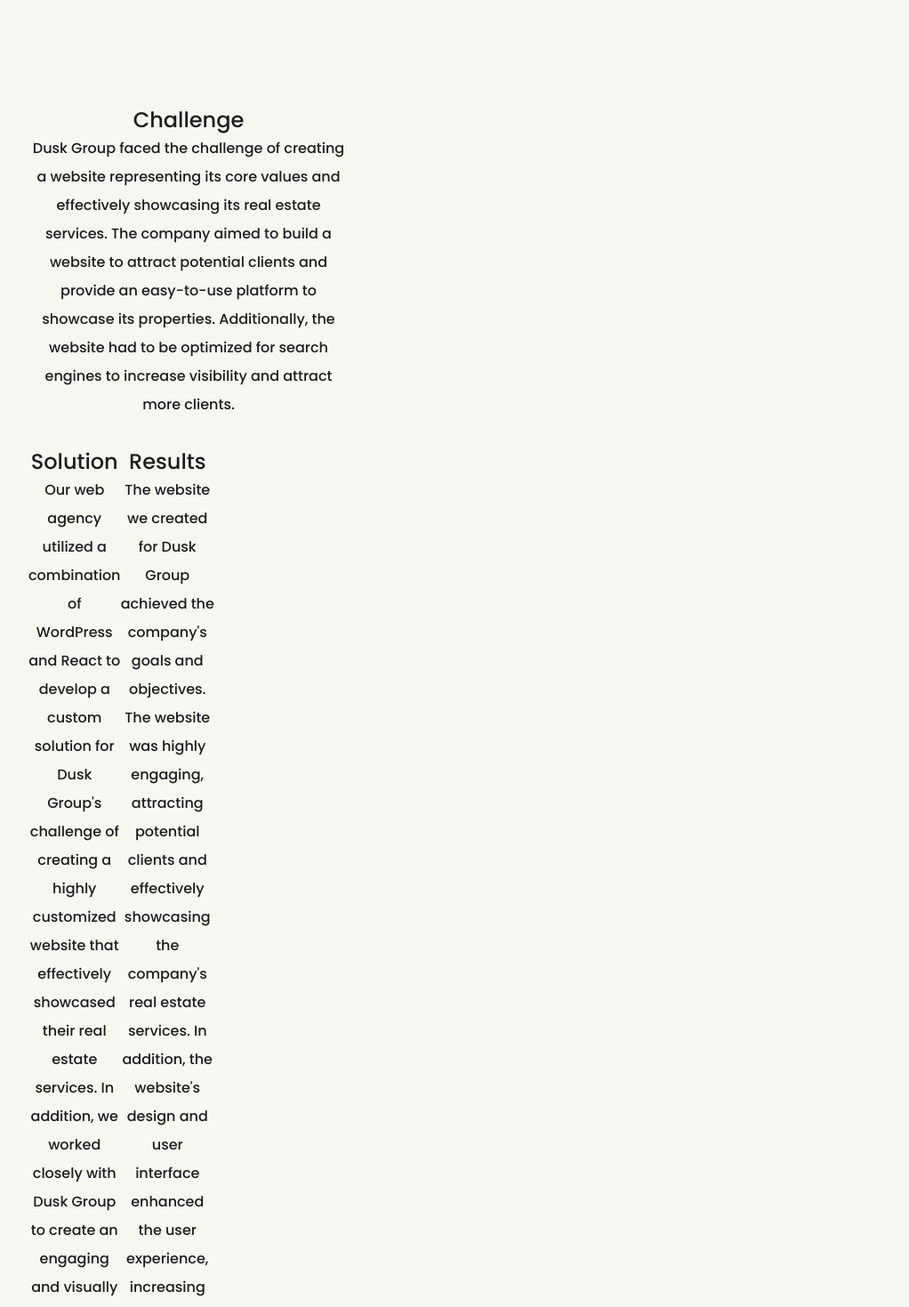
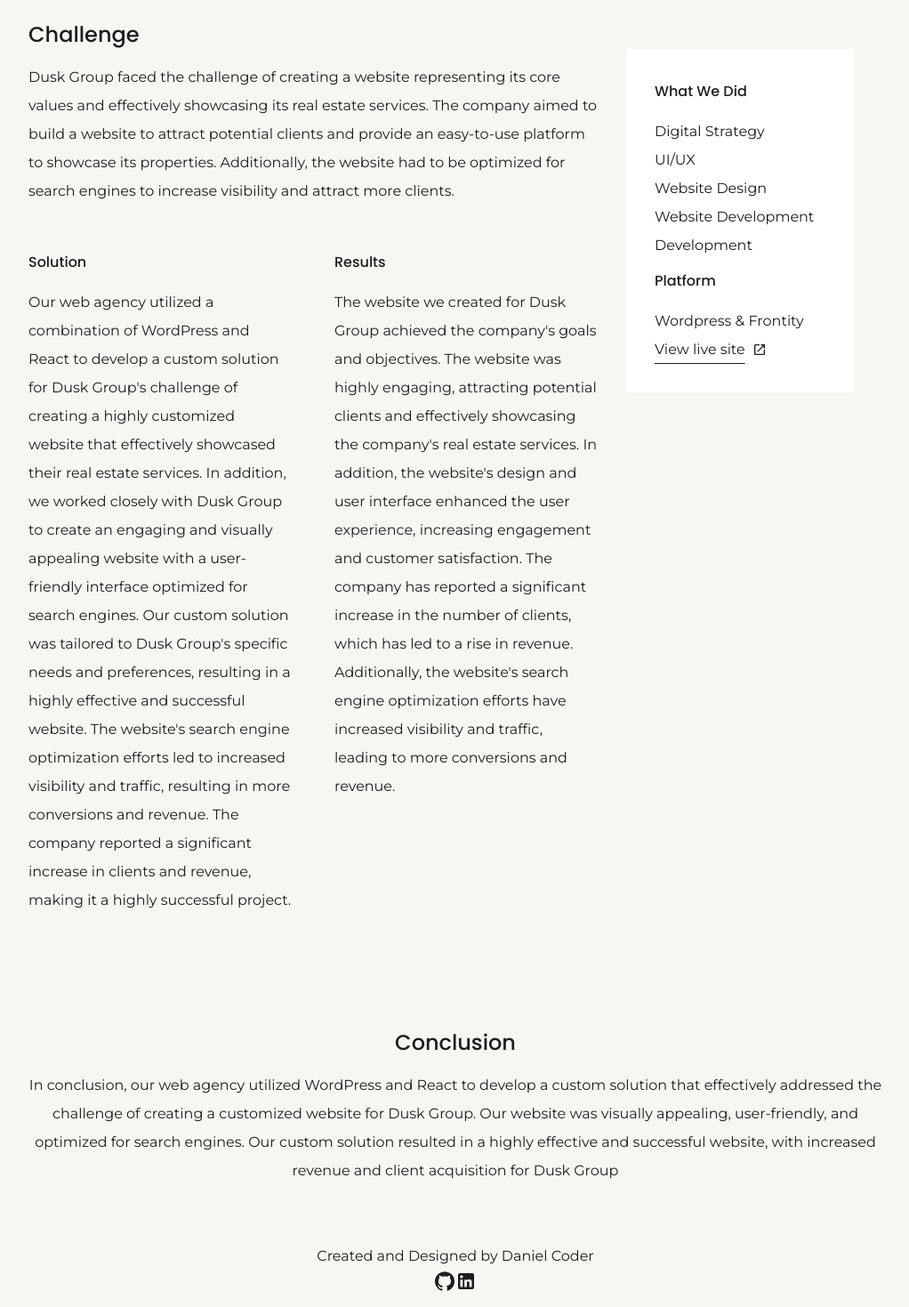
Before and after one commit to danielcoder93/my-portfolio, a Next.js app: page /Dusk in a window 1280 px wide. Shown: the part 500-1969 px from the top of the page at 89% size, without its empty margins (128-1150 px from the left). Built offline with nearby package versions, Linux system fonts and the light colour scheme.

Commit message:
feat: individual project page

```diff
--- a/components/Footer.tsx
+++ b/components/Footer.tsx
@@ -1,9 +1,6 @@
 import styles from "../styles/Footer.module.scss";
-import {
-  AiFillGithub,
-  AiFillLinkedin,
-  AiOutlineCodeSandbox,
-} from "react-icons/ai";
+import LinkedInIcon from "@mui/icons-material/LinkedIn";
+import GitHubIcon from "@mui/icons-material/GitHub";
 const Footer = () => {
   return (
     <footer>
@@ -12,13 +9,10 @@
       </div>
       <nav className={styles.footerRow}>
         <a>
-          <AiFillGithub />
+          <GitHubIcon />
         </a>
         <a>
-          <AiFillLinkedin />
-        </a>
-        <a>
-          <AiOutlineCodeSandbox />
+          <LinkedInIcon />
         </a>
       </nav>
     </footer>
--- a/components/Hero.tsx
+++ b/components/Hero.tsx
@@ -39,7 +39,7 @@
             respect it deserves.
           </h3>
           <div>
-            <Button size="large" color="primary" variant="contained">
+            <Button size="large" variant="contained" className={classes.button}>
               VIEW MY WORK
             </Button>
           </div>
--- a/components/SectionHowWork.tsx
+++ b/components/SectionHowWork.tsx
@@ -4,7 +4,7 @@
 import AccordionDetails from "@mui/material/AccordionDetails";
 import classes from "../styles/SectionHowWork.module.scss";
 import Typography from "@mui/material/Typography";
-import ExpandMoreIcon from "@mui/icons-material/ExpandMore";
+import ExpandMoreIcon from '@mui/icons-material/ExpandMore';
 import * as React from "react";
 
 import MuiAccordionSummary from "@mui/material/AccordionSummary";
--- a/package.json
+++ b/package.json
@@ -27,7 +27,6 @@
     "react": "18.2.0",
     "react-dom": "18.2.0",
     "react-hook-form": "^7.42.1",
-    "react-icons": "^4.6.0",
     "react-material-ui-carousel": "^3.4.2",
     "sass": "^1.56.1",
     "typescript": "4.9.3",
--- a/pages/Dusk.tsx
+++ b/pages/Dusk.tsx
@@ -2,21 +2,15 @@
 import classes from "../styles/SectionHowWork.module.scss";
 import { Grid } from "@mui/material";
 import clsx from "clsx";
-import Dusks from "../styles/Dusks.module.scss";
-import Page from "../styles/Page.module.scss";
 import Section from "../components/Section";
+import LaunchIcon from "@mui/icons-material/Launch";
+
 function Dusk() {
   return (
-    <div
-      style={{
-        display: "flex",
-        flexDirection: "column",
-        alignItems: "center",
-      }}
-    >
+    <>
       <Section bg="light">
         <h1 className={classes.paddingBtm}>Dusk</h1>
-        <h3 className={classes.textCenter}>
+        <p className={classes.textCenter}>
           Dusk Group is an innovative real estate company founded by Uriel
           Setareh and Kevin Darouvar in 2022. The company provides real estate
           services to individuals, family offices, corporations, and
@@ -27,76 +21,116 @@
           attention, regardless of deal size. The company approached our web
           agency with the challenge of creating a website that effectively
           showcased its services and values to its clients
-        </h3>
+        </p>
       </Section>
 
-      <Section bg="light" className={Dusks.container}>
-        <div className={Dusks.header}>
-          <h2 className={clsx(classes.textCenter, classes.paddingBottom)}>
-            Challenge
-          </h2>
-
-          <h3 className={clsx(classes.textCenter, classes.paddingBtm)}>
-            Dusk Group faced the challenge of creating a website representing
-            its core values and effectively showcasing its real estate services.
-            The company aimed to build a website to attract potential clients
-            and provide an easy-to-use platform to showcase its properties.
-            Additionally, the website had to be optimized for search engines to
-            increase visibility and attract more clients.
-          </h3>
-        </div>
-        <div className={Dusks.main1}>
-          <h2 className={clsx(classes.paddingBottom, classes.textCenter)}>
-            Solution
-          </h2>
-          <h3 className={classes.textCenter}>
-            Our web agency utilized a combination of WordPress and React to
-            develop a custom solution for Dusk Group&apos;s challenge of
-            creating a highly customized website that effectively showcased
-            their real estate services. In addition, we worked closely with Dusk
-            Group to create an engaging and visually appealing website with a
-            user-friendly interface optimized for search engines. Our custom
-            solution was tailored to Dusk Group&apos;s specific needs and
-            preferences, resulting in a highly effective and successful website.
-            The website&apos;s search engine optimization efforts led to
-            increased visibility and traffic, resulting in more conversions and
-            revenue. The company reported a significant increase in clients and
+      <Section bg="light">
+        <Grid container rowSpacing={1}>
+          {/* Right side */}
+          <Grid item xs={12} md={8}>
+            <Grid container spacing={6}>
+              <Grid item xs={12}>
+                <h2>Challenge</h2>
+                <p>
+                  Dusk Group faced the challenge of creating a website
+                  representing its core values and effectively showcasing its
+                  real estate services. The company aimed to build a website to
+                  attract potential clients and provide an easy-to-use platform
+                  to showcase its properties. Additionally, the website had to
+                  be optimized for search engines to increase visibility and
+                  attract more clients.
+                </p>
+              </Grid>
+              <Grid item xs={12} md={6}>
+                <h3>Solution</h3>
+                <p>
+                  Our web agency utilized a combination of WordPress and React
+                  to develop a custom solution for Dusk Group&apos;s challenge
+                  of creating a highly customized website that effectively
+                  showcased their real estate services. In addition, we worked
+                  closely with Dusk Group to create an engaging and visually
+                  appealing website with a user-friendly interface optimized for
+                  search engines. Our custom solution was tailored to Dusk
+                  Group&apos;s specific needs and preferences, resulting in a
+                  highly effective and successful website. The website&apos;s
+                  search engine optimization efforts led to increased visibility
+                  and traffic, resulting in more conversions and revenue. The
+                  company reported a significant increase in clients and
                   revenue, making it a highly successful project.
-          </h3>
-        </div>
-        <div className={Dusks.main2}>
-          <h2 className={clsx(classes.paddingBottom, classes.textCenter)}>
-            Results
-          </h2>
-          <h3 className={classes.textCenter}>
-            The website we created for Dusk Group achieved the company&apos;s
-            goals and objectives. The website was highly engaging, attracting
-            potential clients and effectively showcasing the company&apos;s real
-            estate services. In addition, the website&apos;s design and user
-            interface enhanced the user experience, increasing engagement and
+                </p>
+              </Grid>
+              <Grid item xs={12} md={6}>
+                <h3>Results</h3>
+                <p>
+                  The website we created for Dusk Group achieved the
+                  company&apos;s goals and objectives. The website was highly
+                  engaging, attracting potential clients and effectively
+                  showcasing the company&apos;s real estate services. In
+                  addition, the website&apos;s design and user interface
+                  enhanced the user experience, increasing engagement and
                   customer satisfaction. The company has reported a significant
                   increase in the number of clients, which has led to a rise in
-            revenue. Additionally, the website&apos;s search engine optimization
-            efforts have increased visibility and traffic, leading to more
-            conversions and revenue.
-          </h3>
+                  revenue. Additionally, the website&apos;s search engine
+                  optimization efforts have increased visibility and traffic,
+                  leading to more conversions and revenue.
+                </p>
+              </Grid>
+            </Grid>
+          </Grid>
+          {/* Left side */}
+          <Grid item xs={12} md={4}>
+            <div
+              style={{
+                margin: "2rem",
+                padding: "2rem",
+                backgroundColor: "white",
+              }}
+            >
+              <h3>What We Did</h3>
+              <p>
+                Digital Strategy
+                <br />
+                UI/UX
+                <br />
+                Website Design
+                <br />
+                Website Development
+                <br />
+                Development
+              </p>
+              <h3 style={{ paddingTop: ".5rem" }}>Platform</h3>
+              <p> Wordpress & Frontity</p>
+              <a
+                href="https://www.duskre.com/"
+                target="_blank"
+                rel="noreferrer"
+                style={{
+                  display: "flex",
+                  flexDirection: "row",
+                  alignItems: "center",
+                }}
+              >
+                View live site
+                <LaunchIcon style={{ paddingLeft: ".5rem" }} />
+              </a>
             </div>
-        <div className={Dusks.footer}>
+          </Grid>
+        </Grid>
+      </Section>
+      <Section bg="light">
         <h2 className={clsx(classes.paddingBottom, classes.textCenter)}>
           Conclusion
         </h2>
-          <h3 className={classes.textCenter}>
-            In conclusion, our web agency utilized WordPress and React to
-            develop a custom solution that effectively addressed the challenge
-            of creating a customized website for Dusk Group. Our website was
-            visually appealing, user-friendly, and optimized for search engines.
-            Our custom solution resulted in a highly effective and successful
-            website, with increased revenue and client acquisition for Dusk
-            Group
-          </h3>
-        </div>
+        <p className={classes.textCenter}>
+          In conclusion, our web agency utilized WordPress and React to develop
+          a custom solution that effectively addressed the challenge of creating
+          a customized website for Dusk Group. Our website was visually
+          appealing, user-friendly, and optimized for search engines. Our custom
+          solution resulted in a highly effective and successful website, with
+          increased revenue and client acquisition for Dusk Group
+        </p>
       </Section>
-    </div>
+    </>
   );
 }
 
--- a/styles/Dusks.module.scss
+++ /dev/null
@@ -1,59 +0,0 @@
-.container {
-    display: grid;
-    grid-template-columns: repeat(4, 1fr);
-    grid-template-rows: auto 1fr;
-    grid-template-areas:
-      "header header header header"
-      "main1 main2 main3 sidebar";
-  }
-
-  /* Header */
-  .header {
-    grid-area: header;
-  }
-
-  /* Main sections */
-  .main1 {
-    grid-area: main1;
-  }
-  .main2 {
-    grid-area: main2;
-  }
-  .main3 {
-    grid-area: main3;
-  }
-
-  /* Sidebar */
-  .sidebar {
-    grid-area: sidebar;
-  }
-
-  /* Footer */
-  .footer {
-    grid-area: footer;
-  }
-
-  /* Media queries for responsive design */
-  @media (max-width: 1024px) {
-    .container {
-      grid-template-rows: auto 1fr auto;
-      grid-template-areas:
-        "header header header header"
-        "main1 main2 main3 main3"
-        "sidebar sidebar sidebar sidebar";
-    }
-  }
-
-  @media (max-width: 768px) {
-    .container {
-      grid-template-columns: 1fr;
-      grid-template-rows: auto repeat(4, 1fr) auto;
-      grid-template-areas:
-        "header"
-        "main1"
-        "main2"
-        "main3"
-        "sidebar"
-        "footer";
-    }
-  }
--- a/styles/SectionHowWork.module.scss
+++ b/styles/SectionHowWork.module.scss
@@ -18,7 +18,5 @@
     background-color: $bg;
 }
 .textCenter {
-    max-width: 600px;
-
     text-align: center;
 }
--- a/styles/globals.scss
+++ b/styles/globals.scss
@@ -33,15 +33,25 @@
   font-family: "Poppins", sans-serif;
   font-weight: 500;
   font-size: 1.5rem;
+  padding-bottom: 1rem;
 }
 h3 {
-
   font-family: "Poppins", sans-serif;
   font-weight: 500;
   font-size: 1rem;
+  padding-bottom: .8rem;
 }
 
 #root {
   height: 100%;
   width: 100%;
 }
+
+a {
+  color: $dark;
+  text-underline-offset: 10px;
+}
+
+a:hover {
+  color: $primary;
+}
--- a/styles/variables.scss
+++ b/styles/variables.scss
@@ -5,7 +5,8 @@
 // colors
 $dark: rgb(29, 29, 29);
 $light: #f7f7f2;
-$primary: rgb(162, 162, 246);
+$primary: #ec4067;
+$primary-darker: #b11e40;
 $bg: #f7f7f2;
 
 // spacing
```
Also changed, not shown: components/Header.tsx (+4 -4 lines), styles/Hero.module.scss (+10 -0 lines), pages/value-lock-vip.tsx (deleted), 1 other file (tests, documents, lock files or other folders). Lines whose indentation alone changed are shown as unchanged.
